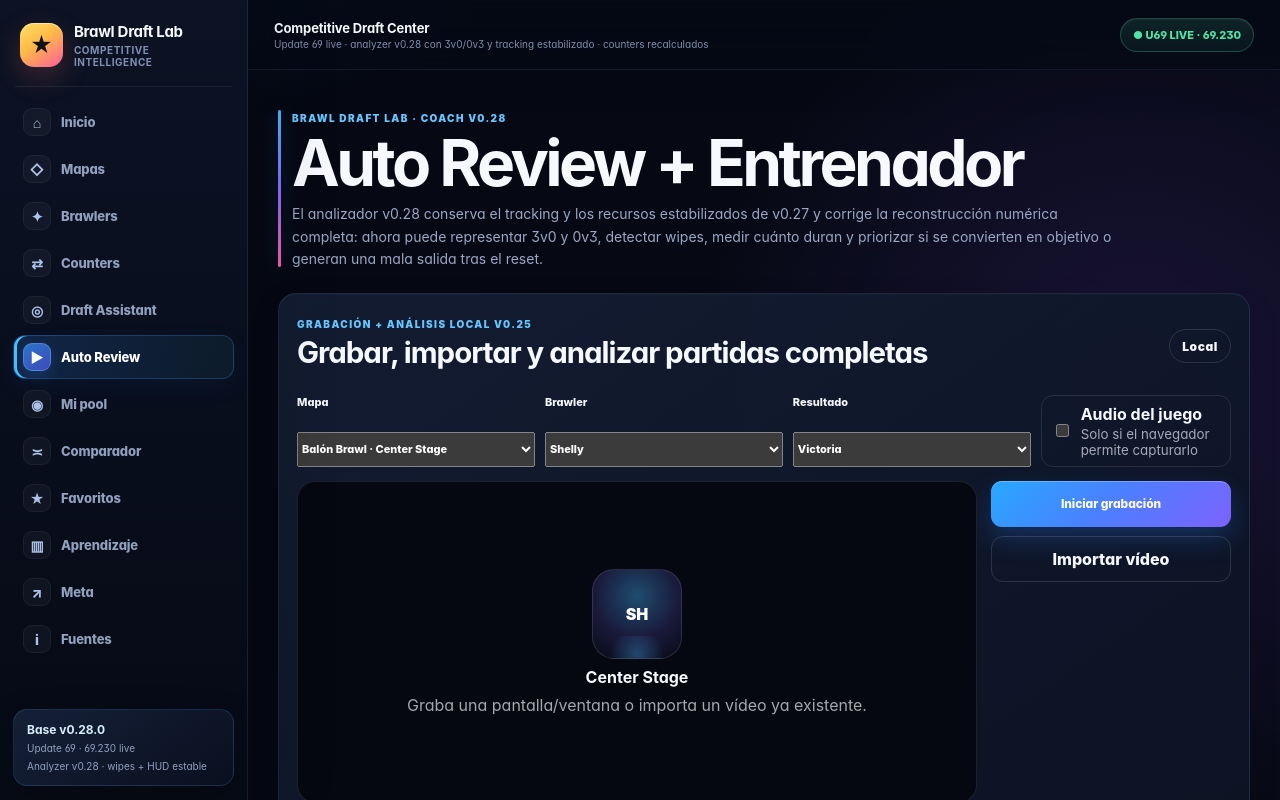
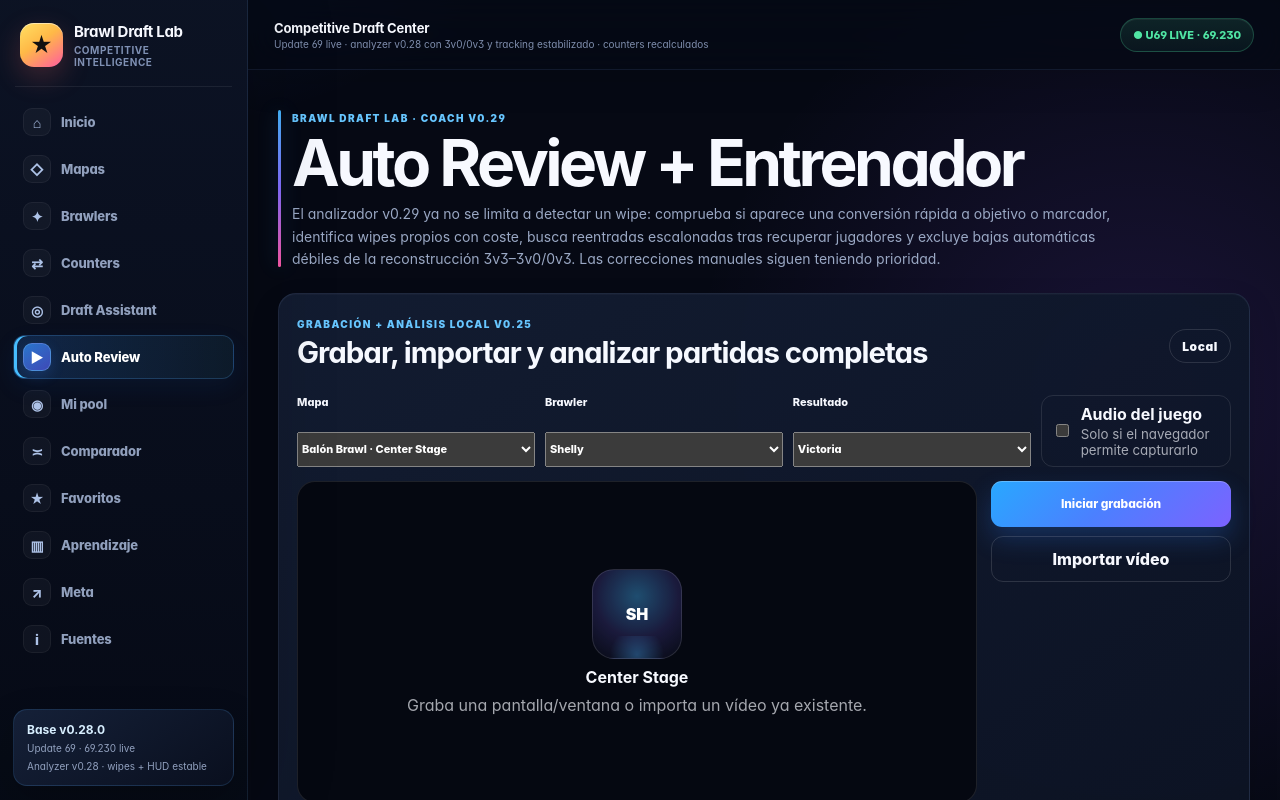
Before and after one commit to Raixerx1/Brawl-Stars-Lab-, a Next.js app: page /live in a window 1280 px wide. Shown: the top 800 px of the page. Built offline with nearby package versions, Linux system fonts and the light colour scheme; no server answers.

Commit message:
chore: surface conversion and stagger coaching v0.29

```diff
--- a/src/app/live/page.tsx
+++ b/src/app/live/page.tsx
@@ -13,15 +13,15 @@
 
 export const metadata: Metadata = {
   title: "Auto Review y Entrenador",
-  description: "Análisis local de vídeo con tracking estabilizado, calibración robusta de HUD, reconstrucción completa 3v3 hasta 3v0/0v3, detección de wipes y lectura de riesgo para Brawl Stars Ranked.",
+  description: "Análisis local de vídeo con tracking estabilizado, reconstrucción 3v3–3v0/0v3, wipes, conversión a objetivo, detección de stagger y filtrado de bajas por confianza para Brawl Stars Ranked.",
 };
 
 export default function LiveReviewPage() {
   return <div className="page">
     <div className="page-heading">
-      <span className="eyebrow">Brawl Draft Lab · Coach v0.28</span>
+      <span className="eyebrow">Brawl Draft Lab · Coach v0.29</span>
       <h1>Auto Review + Entrenador</h1>
-      <p>El analizador v0.28 conserva el tracking y los recursos estabilizados de v0.27 y corrige la reconstrucción numérica completa: ahora puede representar 3v0 y 0v3, detectar wipes, medir cuánto duran y priorizar si se convierten en objetivo o generan una mala salida tras el reset.</p>
+      <p>El analizador v0.29 ya no se limita a detectar un wipe: comprueba si aparece una conversión rápida a objetivo o marcador, identifica wipes propios con coste, busca reentradas escalonadas tras recuperar jugadores y excluye bajas automáticas débiles de la reconstrucción 3v3–3v0/0v3. Las correcciones manuales siguen teniendo prioridad.</p>
     </div>
     <MatchRecorder maps={maps} brawlers={brawlers} />
     <LiveMatchAnalyzer maps={maps} brawlers={brawlers} />
```
